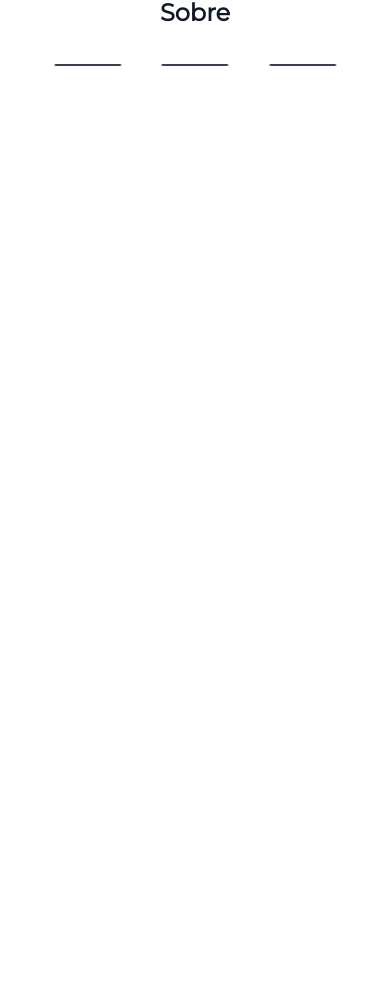
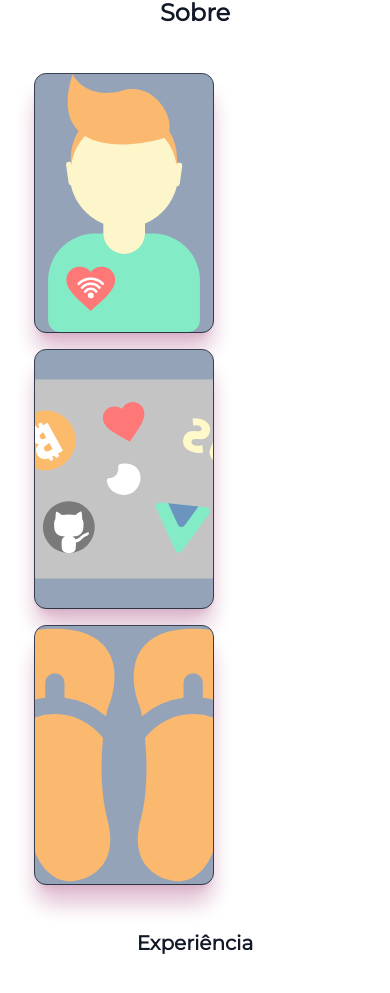
Before and after one commit to Schocs/portfolio, a React (Vite) app: page / in a window 390 px wide. Shown: the part 911-1904 px from the top of the page. Before the commit the page ends 1624 px from the top, so only its background shows below. Built offline with nearby package versions, Linux system fonts and the light colour scheme.

Commit message:
Acertando responsividade

```diff
--- a/src/components/About.jsx
+++ b/src/components/About.jsx
@@ -37,6 +37,8 @@ const About = () => {
             </div>
         </div> */}
         <Card />
+        <h1 className='text-gray-900 sm:text-2xl text-xl font-bold font-montserrat text-center mt-[10%]'>Experiência</h1>
+        <Timeline />
     </div>
   )
 }
--- a/src/components/Card.jsx
+++ b/src/components/Card.jsx
@@ -12,35 +12,35 @@ const Card = () => {
     }
 
     return (
-    <div className='m-auto w-[90%] mt-[10%] sm:h-[50%] relative items-center flex-row flex justify-between'>
-        <div className='group relative w-full h-full mx-5'>
-            <div className='relative w-full h-full rounded-xl shadow-xl transition-all duration-1000 [transform-style:preserve-3d] group-hover:[transform:rotateY(180deg)]'>
-                <div className='m-auto absolute rounded-xl shadow-pink-200 shadow-xl border border-gray-700 inset-0 hover:cursor-pointer bg-slate-400 [transform:rotateY(180deg)]'>
+    <div className='m-auto w-[90%] mt-[10%] sm:h-[50%] relative items-center justify-center flex-col sm:flex-row flex sm:justify-between'>
+        <div className='group relative w-full h-full mx-5 my-2'>
+            <div className='relative min-w-[180px] min-h-[260px] w-[50%] h-[60%] sm:w-full sm:h-full rounded-xl shadow-xl transition-all duration-1000 [transform-style:preserve-3d] group-hover:[transform:rotateY(180deg)]'>
+                <div className='m-auto sm:w-full sm:h-full absolute rounded-xl shadow-pink-200 shadow-xl border border-gray-700 inset-0 hover:cursor-pointer bg-slate-400 [transform:rotateY(180deg)]'>
                     <img src={person} className='h-full w-full rounded-xl object-cover shadow-xl' alt="" />
                 </div>
-                <div className='m-auto py-1 px-2 absolute rounded-xl shadow-slate-200 shadow-xl border border-gray-700 inset-0 hover:cursor-pointer bg-pink-300 [backface-visibility:hidden] [transform:rotateY(180deg)]'>
+                <div className='m-auto py-1 px-2 sm:w-full sm:h-full absolute rounded-xl shadow-slate-200 shadow-xl border border-gray-700 inset-0 hover:cursor-pointer bg-pink-300 [backface-visibility:hidden] [transform:rotateY(180deg)]'>
                     <div className='flex flex-col min-h-full items-center justify-center'>
-                        <h5 class="mb-2 text-2xl font-bold tracking-tight text-slate-900">Quem eu sou</h5>
-                        <p class="font-normal text-slate-700">Nasci em Teresópolis-RJ, 1996. Sou irmão de duas garotas fantásticas. Sou filho da Cris e do Giba. Sou uma pessoa calma e reflexiva, e não gosto de agir por impulsos.</p>
+                        <h5 class="mb-2 sm:text-2xl text-base font-bold tracking-tight text-slate-900">Quem eu sou</h5>
+                        <p class="font-normal sm:text-base text-sm text-slate-700">Nasci em Teresópolis-RJ, 1996. Sou irmão de duas garotas fantásticas. Sou filho da Cris e do Giba. Sou uma pessoa calma e reflexiva, e não gosto de agir por impulsos.</p>
                     </div>
                 </div>
             </div>
         </div>
-        <div className='group relative w-full h-full mx-5'>
-            <div className='relative w-full h-full rounded-xl shadow-xl transition-all duration-1000 [transform-style:preserve-3d] group-hover:[transform:rotateY(180deg)]'>
+        <div className='group relative w-full h-full mx-5 my-2'>
+            <div className='relative min-w-[180px] min-h-[260px] w-[50%] h-[60%] sm:w-full sm:h-full rounded-xl shadow-xl transition-all duration-1000 [transform-style:preserve-3d] group-hover:[transform:rotateY(180deg)]'>
                 <div onClick={handleClick} className='m-auto absolute rounded-xl shadow-pink-200 shadow-xl border border-gray-700 inset-0 hover:cursor-pointer bg-slate-400 [transform:rotateY(180deg)]'>
                     <img src={laptop} className='h-full w-full rounded-xl object-cover shadow-xl' alt="" />
                 </div>
                 <div onClick={handleClick} className='m-auto py-1 px-2 absolute rounded-xl shadow-slate-200 shadow-xl border border-gray-700 inset-0 hover:cursor-pointer bg-pink-300 [backface-visibility:hidden] [transform:rotateY(180deg)]'>
                     <div className='flex flex-col min-h-full items-center justify-center'>
-                        <h5 class="mb-2 text-2xl font-bold tracking-tight text-slate-900">Quem busco ser profissionalmente</h5>
+                        <h5 class="mb-2 text-2xl font-bold tracking-tight text-slate-900">Profissional</h5>
                         <p class="font-normal text-slate-700">Sou movido por desafios. Fui militar por um tempo, quase médico, mas foram os desafios da programação que me inspiraram a perseguir esta carreira. Sou ávido por conhecimento.</p>
                     </div>
                 </div>
             </div>
         </div>
-        <div className='group relative w-full h-full mx-5'>
-            <div className='relative w-full h-full rounded-xl shadow-xl transition-all duration-1000 [transform-style:preserve-3d] group-hover:[transform:rotateY(180deg)]'>
+        <div className='group relative w-full h-full mx-5 my-2'>
+            <div className='relative min-w-[180px] min-h-[260px] w-[50%] h-[60%] sm:w-full sm:h-full rounded-xl shadow-xl transition-all duration-1000 [transform-style:preserve-3d] group-hover:[transform:rotateY(180deg)]'>
                 <div onClick={handleClick} className='m-auto absolute rounded-xl shadow-pink-200 shadow-xl border border-gray-700 inset-0 hover:cursor-pointer bg-slate-400 [transform:rotateY(180deg)]'>
                     <img src={chinelo} className='h-full w-full rounded-xl object-cover shadow-xl' alt="" />
                 </div>
--- a/src/components/Main.jsx
+++ b/src/components/Main.jsx
@@ -12,7 +12,7 @@ const Main = () => {
         <div className='w-full h-screen top-0 left-0 bg-gray-300/70 absolute'>
         <div className='max-w-[700px] m-auto w-full h-full flex flex-col justify-center items-center'>
             <h1 className='sm:text-4xl text-2xl font-extrabold font-montserrat text-gray-900'>Olá! Meu nome é João Pedro!</h1>
-            <h2 className='mt-3 sm:text-2xl text-xl font-normal font-montserrat text-gray-900 flex flex-row'>
+            <h2 className='mt-3 sm:text-2xl text-lg font-normal font-montserrat text-gray-900 flex flex-row'>
                 Eu sou um
             <TypeAnimation
             sequence={[
@@ -20,7 +20,7 @@ const Main = () => {
                 1500,
                 'Constante Estudante',
                 1500,
-                'Entusiasta de Novas Tecnologias',
+                'Entusiasta de Tecnologias',
                 1500
             ]}
             wrapper="div"
```
